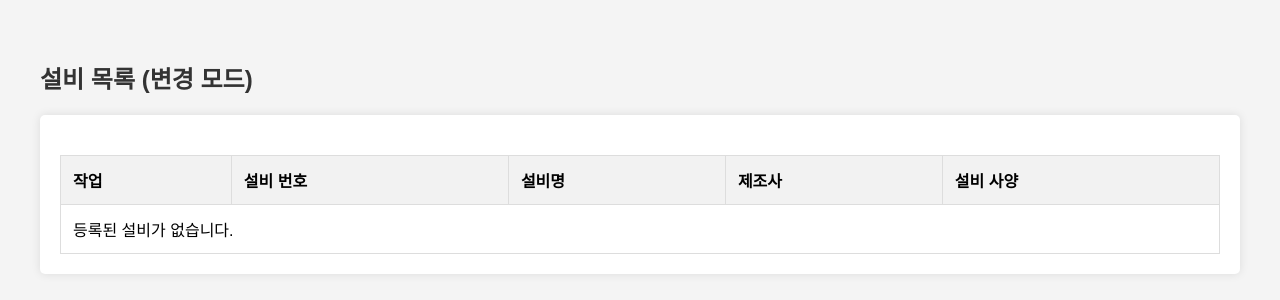
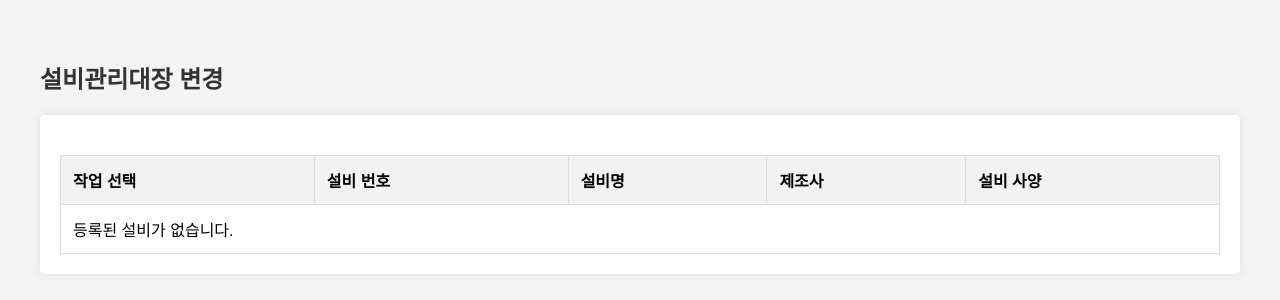
Before and after one commit to Ted19700128/midbizsolution, a Django app: page /equipment/edit/ in a window 1280 px wide. Shown: the part 81-381 px from the top of the page. Run offline with Django 5.2, Linux system fonts and the light colour scheme; data that the repository does not hold is empty.

Commit message:
update views.py

```diff
--- a/myapp/templates/myapp/equipment_list_edit.html
+++ b/myapp/templates/myapp/equipment_list_edit.html
@@ -2,11 +2,11 @@
 
 {% extends 'base.html' %}
 
-{% block title %}설비 목록 (변경 모드){% endblock %}
+{% block title %}설비관리대장 변경{% endblock %}
 
 {% block content %}
 
-<h2>설비 목록 (변경 모드)</h2>
+<h2>설비관리대장 변경</h2>
 
 {% if messages %}
 <ul class="messages">
@@ -21,7 +21,7 @@
     <table>
         <thead>
             <tr>
-                <th>작업</th> <!-- 수정 버튼 열 추가 -->
+                <th>작업 선택</th> <!-- 수정 버튼 열 추가 -->
                 <th>설비 번호</th>
                 <th>설비명</th>
                 <th>제조사</th>
--- a/myapp/views.py
+++ b/myapp/views.py
@@ -71,7 +71,7 @@ def create_equipment(request):
             new_equipment.equipment_number = new_equipment_number
             new_equipment.save()
 
-            return redirect('equipment_list')  # 생성 후 설비 목록 페이지로 리다이렉트
+            return redirect('equipment_menu')  # 생성 후 설비 목록 페이지로 리다이렉트
     else:
         form = EquipmentForm()
 
@@ -123,10 +123,10 @@ def delete_equipment(request):
                 messages.success(request, "선택한 설비가 삭제되었습니다.")
             else:
                 messages.info(request, "삭제가 취소되었습니다.")
-            return redirect('equipment_menu')
+            return redirect('equipment_list_edit_mode')
         else:
             messages.error(request, "삭제할 설비를 선택하세요.")
-            return redirect('equipment_menu')
+            return redirect('equipment_list_edit_mode')
     return redirect('equipment_menu')
 
 def export_to_excel(request):
```
